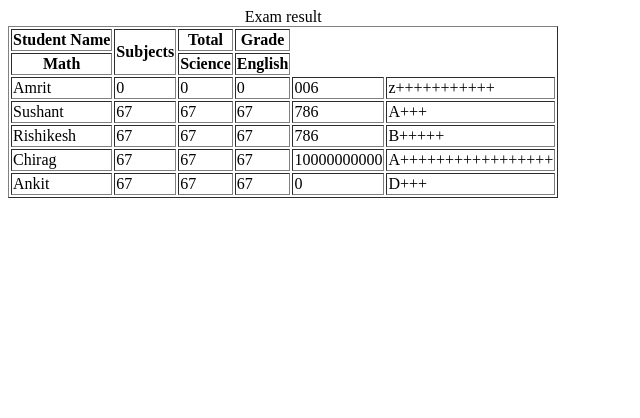
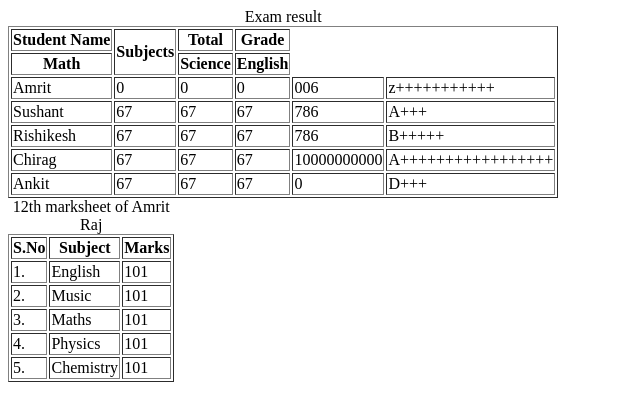
Before and after one commit to Amrit-raj50/HTML-Assignment, a plain HTML site: page table.html in a window 1280 px wide. Shown: the whole page, without its empty margins (0-640 px from the left). Drawn offline with Linux system fonts and the light colour scheme.

Commit message:
Commiting changes in table.html second time

```diff
--- a/table.html
+++ b/table.html
@@ -58,6 +58,39 @@
         <td>0</td>
         <td>D+++</td>
     </tr>
+    <table border="1">
+        <caption>12th marksheet of Amrit Raj</caption>
+        <tr>
+            <th>S.No</th>
+            <th>Subject</th>
+            <th>Marks</th>
+        </tr>
+        <tr>
+            <td>1.</td>
+            <td>English</td>
+            <td>101</td>
+        </tr>
+        <tr>
+            <td>2.</td>
+            <td>Music</td>
+            <td>101</td>
+        </tr>
+        <tr>
+            <td>3.</td>
+            <td>Maths</td>
+            <td>101</td>
+        </tr>
+        <tr>
+            <td>4.</td>
+            <td>Physics</td>
+            <td>101</td>
+        </tr>
+        <tr>
+            <td>5.</td>
+            <td>Chemistry</td>
+            <td>101</td>
+        </tr>
+    </table>
 </table>
 
 </body>
```
